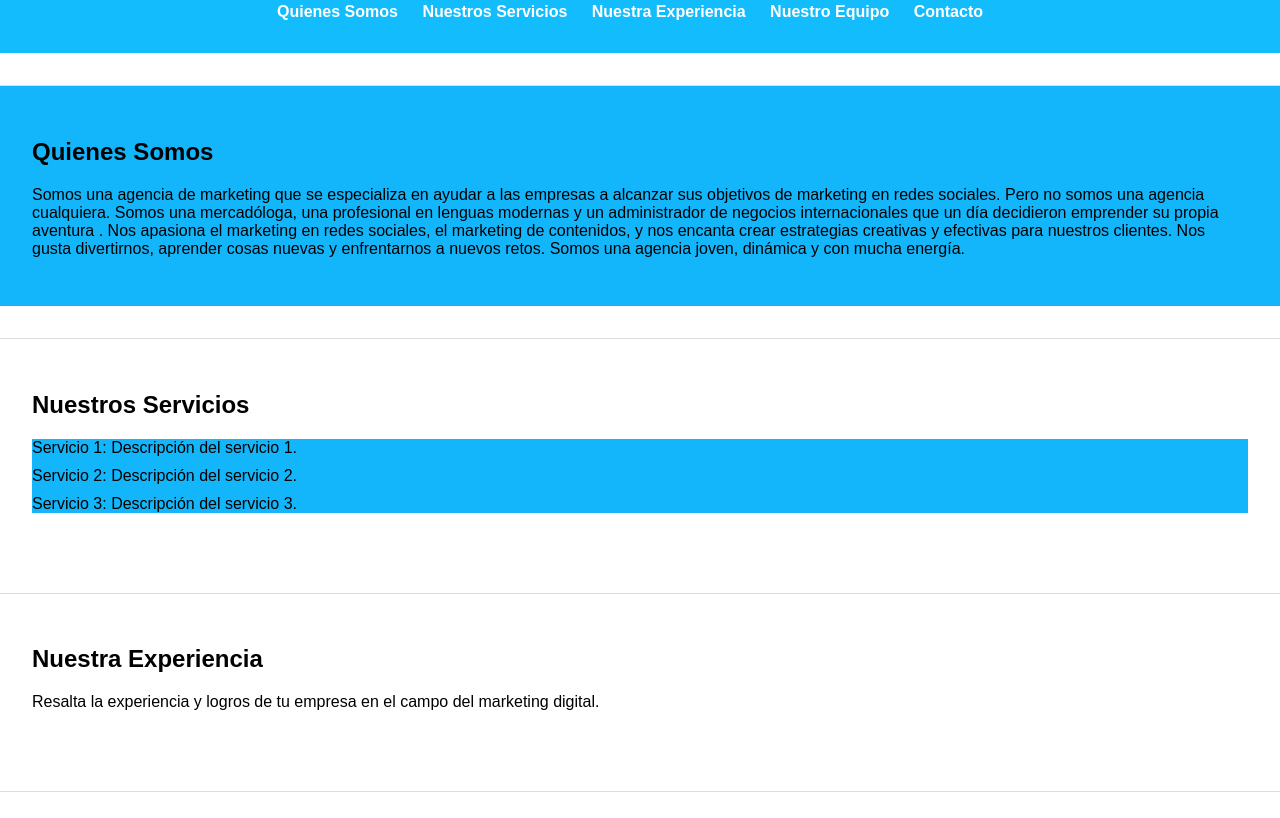
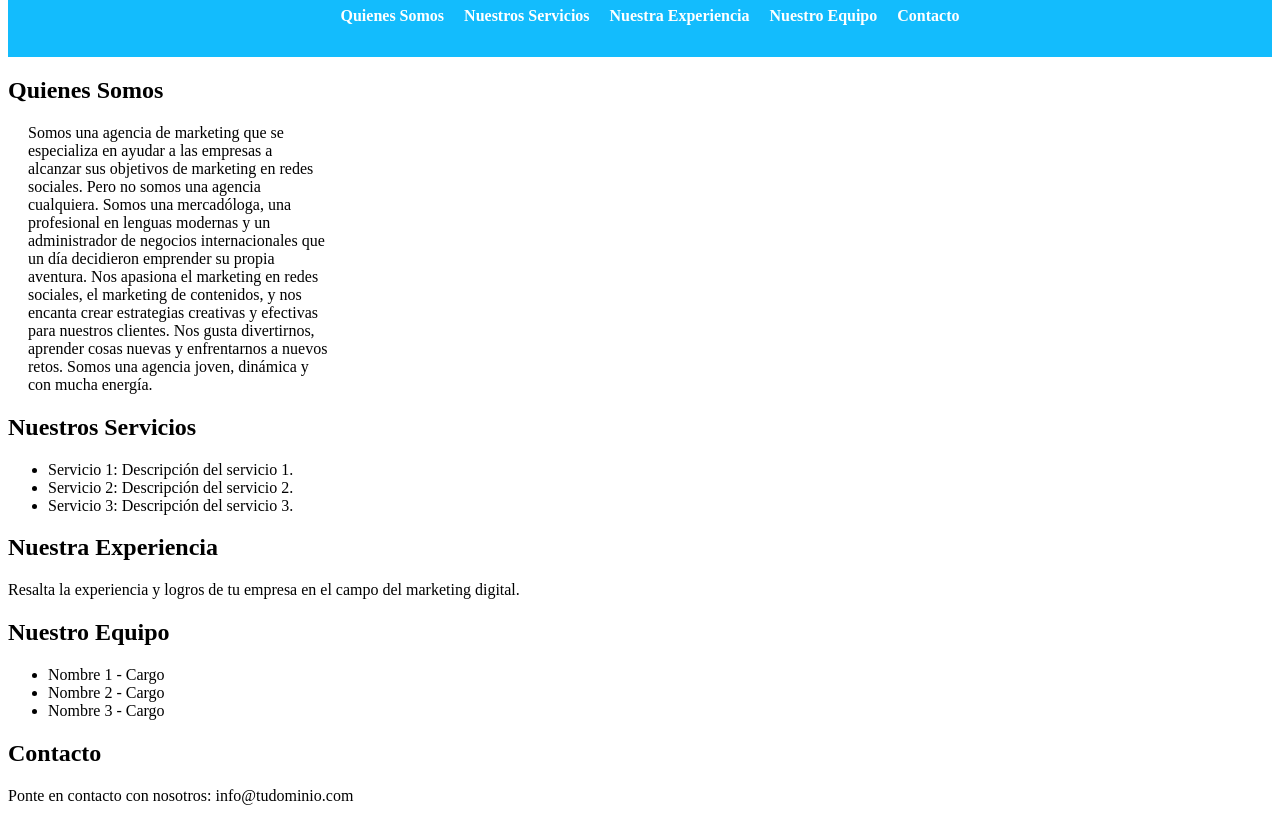
Before and after one commit to manrian95/3AM, a plain HTML site: page index.html in a window 1280 px wide. Shown: the part 247-1065 px from the top of the page. Drawn offline with Linux system fonts and the light colour scheme.

Commit message:
Update index.html

```diff
--- a/index.html
+++ b/index.html
@@ -5,12 +5,9 @@
     <meta name="viewport" content="width=device-width, initial-scale=1.0">
     <title>3AM</title>
     <style>
-      body {
-          font-family: Arial, sans-serif;
-          margin: 0;
-          padding: 0;
-      }
+        /* Estilos CSS anteriores */
 
+        /* Estilos para la imagen en el encabezado */
         header {
             background-color: #13BCFD;
             color: white;
@@ -18,13 +15,29 @@
             padding: 1em 0;
         }
 
+        header img {
+            max-width: 200px; /* Cambia el tamaño según tu preferencia */
+            height: auto;
+            display: block;
+            margin: 0 auto;
+        }
+
+        /* Estilos para la descripción en Quienes Somos */
+        #quienes-somos p {
+            max-width: 300px; /* Cambia el ancho máximo según tu preferencia */
+            margin: 0 auto;
+            text-align: left; /* Alineación a la izquierda */
+            margin-left: 20px; /* Mueve el texto a la izquierda */
+        }
+
+        /* Estilos para enlaces en el encabezado de navegación */
         nav ul {
             list-style: none;
-          padding: 0;
+            display: flex; /* Alinea los enlaces de forma horizontal */
+            justify-content: center; /* Centra los enlaces horizontalmente */
         }
 
         nav ul li {
-          display: inline;
             margin-right: 20px;
         }
 
@@ -32,65 +45,6 @@
             text-decoration: none;
             color: white;
             font-weight: bold;
-      }
-
-      section {
-          padding: 2em;
-          margin: 2em 0;
-          border-top: 1px solid #ddd;
-      }
-
-      footer {
-          text-align: center;
-          padding: 1em 0;
-      }
-
-      /* Estilos específicos para secciones */
-      #quienes-somos {
-          background-color: #14B6FB;
-      }
-
-      #nuestros-servicios ul {
-        background-color: #14B6FB;
-        list-style: none;
-          padding: 0;
-      }
-
-      #nuestros-servicios ul li {
-        background-color: #14B6FB;
-        margin-bottom: 10px;
-      }
-
-      #nuestro-equipo ul {
-        background-color: #14B6FB;
-        list-style: none;
-          padding: 0;
-      }
-
-      #nuestro-equipo ul li {
-        background-color: #14B6FB;
-        margin-bottom: 10px;
-      }
-
-      /* Estilos para enlaces dentro de las secciones */
-      #quienes-somos a,
-      #nuestros-servicios a,
-      #nuestra-experiencia a,
-      #nuestro-equipo a,
-      #contacto a {
-          color: #333;
-          text-decoration: underline;
-      }
-
-      /* Estilos para enlaces en el encabezado de navegación */
-      nav a:hover {
-          color: #ff9900;
-      }
-
-      /* Estilos para la imagen en el encabezado */
-      header img {
-          max-width: 200px; /* Cambia el tamaño según tu preferencia */
-          height: auto;
         }
     </style>
 </head>
@@ -111,9 +65,7 @@
 
     <section id="quienes-somos">
         <h2>Quienes Somos</h2>
-        <p>Somos una agencia de marketing que se especializa en ayudar a las empresas a alcanzar sus objetivos de marketing en redes sociales. Pero no somos una agencia cualquiera. Somos una mercadóloga, una profesional en lenguas modernas y un administrador de negocios internacionales que un día decidieron emprender su propia aventura . Nos apasiona el marketing en redes sociales, el marketing de contenidos, y nos encanta crear estrategias creativas y efectivas para nuestros clientes.
-Nos gusta divertirnos, aprender cosas nuevas y enfrentarnos a nuevos retos. Somos una agencia joven, dinámica y con mucha energía.
-</p>
+        <p>Somos una agencia de marketing que se especializa en ayudar a las empresas a alcanzar sus objetivos de marketing en redes sociales. Pero no somos una agencia cualquiera. Somos una mercadóloga, una profesional en lenguas modernas y un administrador de negocios internacionales que un día decidieron emprender su propia aventura. Nos apasiona el marketing en redes sociales, el marketing de contenidos, y nos encanta crear estrategias creativas y efectivas para nuestros clientes. Nos gusta divertirnos, aprender cosas nuevas y enfrentarnos a nuevos retos. Somos una agencia joven, dinámica y con mucha energía.</p>
     </section>
 
     <section id="nuestros-servicios">
@@ -145,6 +97,7 @@ Nos gusta divertirnos, aprender cosas nuevas y enfrentarnos a nuevos retos. Somo
         <h2>Contacto</h2>
         <p>Ponte en contacto con nosotros: info@tudominio.com</p>
     </section>
+
     <footer>
         <p>&copy; 3AM. Todos los derechos reservados.</p>
         <div class="redes-sociales">
@@ -159,7 +112,5 @@ Nos gusta divertirnos, aprender cosas nuevas y enfrentarnos a nuevos retos. Somo
             </a>
         </div>
     </footer>
-
-
 </body>
 </html>
```
Lines whose indentation alone changed are shown as unchanged.
